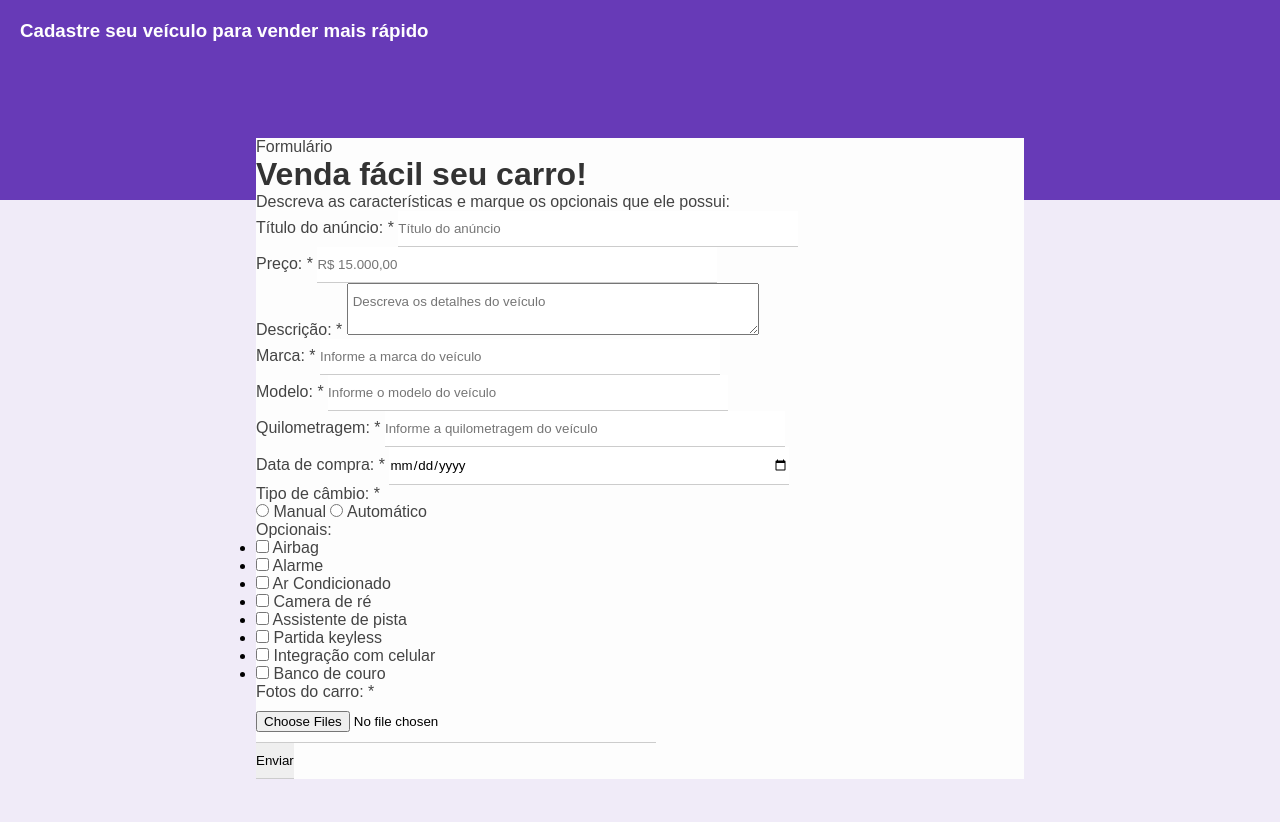
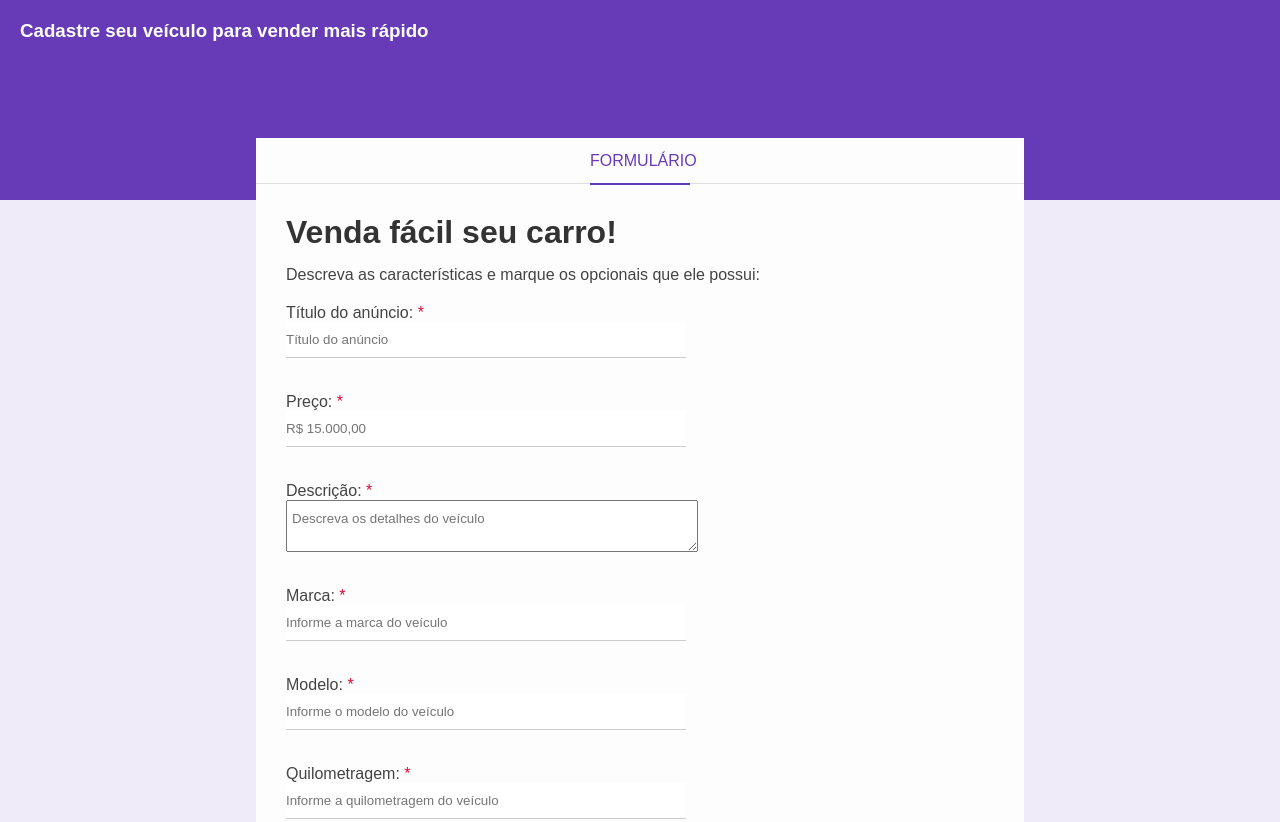
Before and after one commit to amanciio/form_vendaCarro, a plain HTML site: page index.html in a window 1280 px wide. Shown: the top 822 px of the page. Drawn offline with Linux system fonts and the light colour scheme.

Commit message:
finalizando html e css, projeto ok!

```diff
--- a/css/style.css
+++ b/css/style.css
@@ -59,3 +59,74 @@ header h3 {
     position: relative;
     top: -62px;
 }
+
+.form-header {
+    border-bottom: 1px solid #DFDFDF;
+    height: 45px;
+}
+
+.form-header p {
+    color: #673ab7;
+    border-bottom: 2px solid #673ab7;
+    width: 100px;
+    text-align: center;
+    text-transform: uppercase;
+    margin: 0 auto;
+    height: 45px;
+    line-height: 45px;
+}
+
+.form-body {
+    padding: 30px;
+}
+
+.form-title {
+    margin-bottom: 15px;
+}
+
+.form-body p {
+    margin-bottom: 20px;
+}
+
+.required-field {
+    color: #D80835;
+}
+
+.box-input {
+    margin-bottom: 35px;
+}
+
+.block {
+    display: block;
+}
+
+.optional-box {
+    display: inline-block;
+    margin: 0 30px 30px 0;
+}
+
+.optional-list li {
+    list-style: none;
+    margin-bottom: 5px;
+}
+
+.box-input p {
+    margin-bottom: 15px;
+}
+
+.btn-submit {
+    background-color: #673ab7;
+    color: #FFF;
+    border: 2px solid transparent;
+    width: 150px;
+    height: 50px;
+    cursor: pointer;
+    text-transform: uppercase;
+    transition: .5s;
+}
+
+.btn-submit:hover {
+    background-color: #FFF;
+    color: #673ab7;
+    border-color: #673ab7;
+}
```
